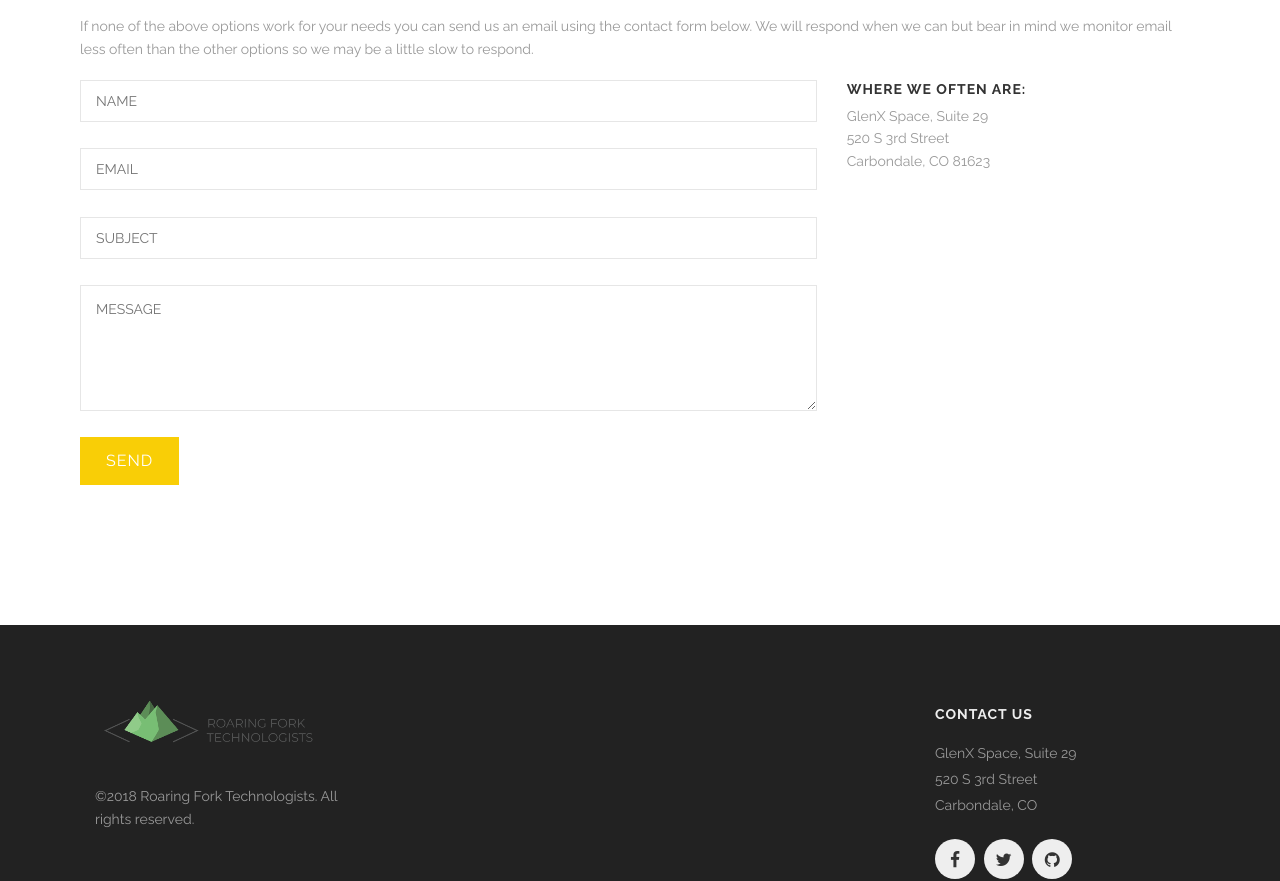
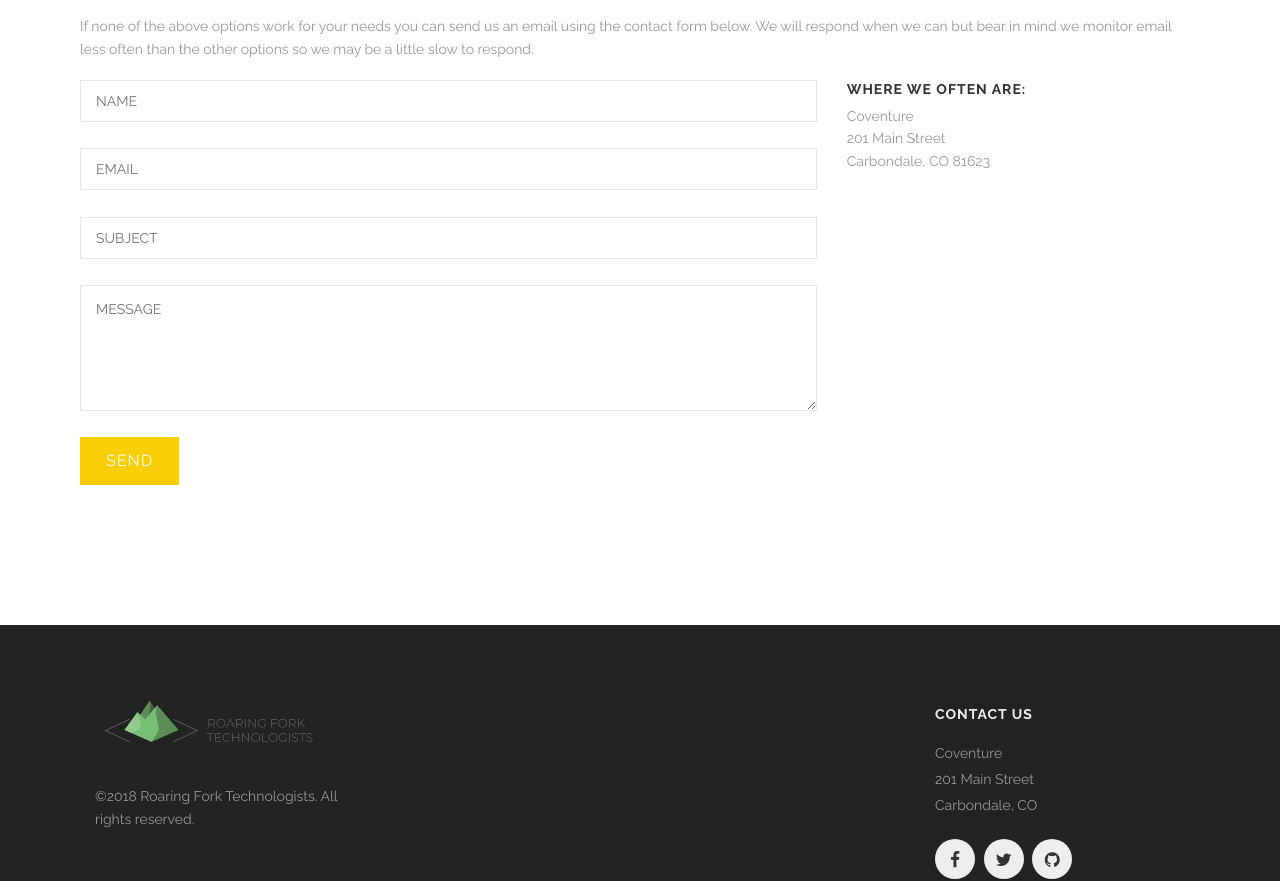
Before and after one commit to COWestSlopeTech/westslopetech, a Jekyll site: the page built from contact.html, in a window 1280 px wide. Shown: the part 1234-2115 px from the top of the page. Built offline with Jekyll 4.4.1, drawn with Linux system fonts in a browser that asks for light colours.

Commit message:
fixed the weird looking cow image and updated address

```diff
--- a/_includes/footer.html
+++ b/_includes/footer.html
@@ -42,8 +42,8 @@
       <h4>Contact us</h4>
       <ul>
         <!-- <li>roaringforktech@gmail.com</li> -->
-        <li>GlenX Space, Suite 29</li>
-        <li>520 S 3rd Street</li>
+        <li>Coventure</li>
+        <li>201 Main Street</li>
         <li>Carbondale, CO</li>
       </ul>
       <div class='spacing'></div>
--- a/contact.html
+++ b/contact.html
@@ -81,8 +81,8 @@
       <div class='medium-4 columns'>
         <div class='contact-details'>
           <h4>Where We Often Are:</h4>
-          <p>GlenX Space, Suite 29 <br/>
-          520 S 3rd Street<br/>
+          <p>Coventure<br/>
+          201 Main Street<br/>
           Carbondale, CO 81623</p>
           <!-- <h4>Our Email:</h4>
           <p>roaringforktech@gmail.com</p> -->
--- a/index.html
+++ b/index.html
@@ -266,7 +266,7 @@
 </div>
 
 
-<div class='full parallax' style='background-image: url(images/sopris-cow-darker.jpg); color: #fff;'>
+<div style='background-image: url(images/sopris-cow-darker.jpg); color: #fff; background-size: cover;'>
   <div class='row'>
     <div class='large-12 columns'>
       {% include section-header.html title="Roaring Fork Technologist Stats" color="#fff" %}
```
Also changed, not shown: 1 other file.
